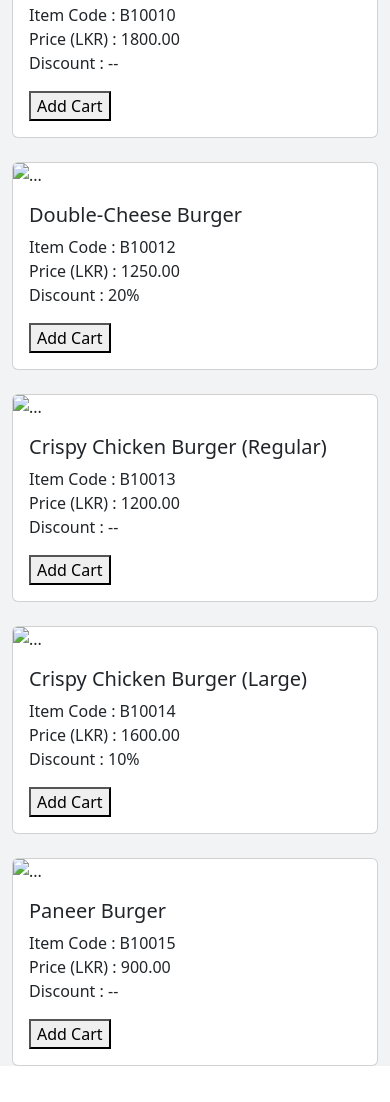
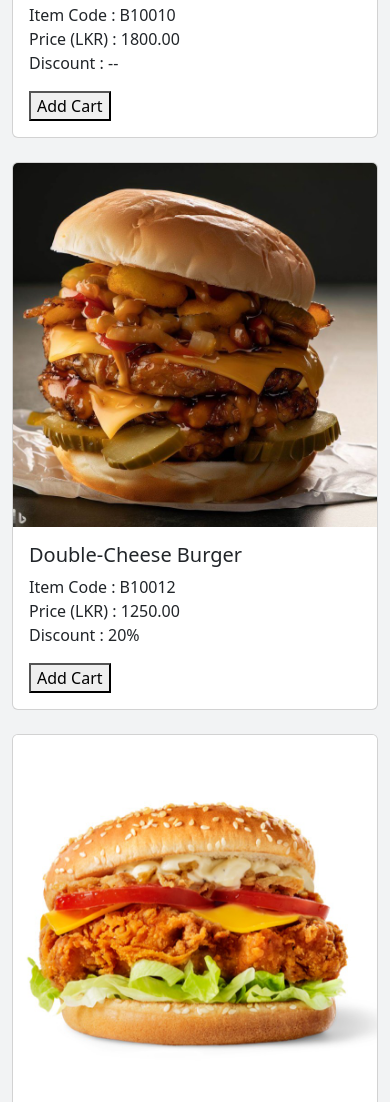
Before and after one commit to HimathRanaweera/Mos-Burger-Pos-System, a plain HTML site: page burger.html in a window 390 px wide. Shown: the part 5468-6570 px from the top of the page. Drawn offline with nearby package versions, Linux system fonts and the light colour scheme.

Commit message:
add  burger images

```diff
--- a/burger.html
+++ b/burger.html
@@ -232,7 +232,7 @@
             </div>
             <div class="col">
                 <div class="card">
-                    <img src="..." class="card-img-top" alt="...">
+                    <img src="img/Burger 12.jpg" class="card-img-top" alt="...">
                     <div class="card-body">
                         <h5 class="card-title">Double-Cheese Burger </h5>
                         <p class="card-text">Item Code : B10012<br>Price (LKR) : 1250.00 <br>Discount : 20% </p>
@@ -242,7 +242,7 @@
             </div>
             <div class="col">
                 <div class="card">
-                    <img src="..." class="card-img-top" alt="...">
+                    <img src="img/Burger 13.jpg" class="card-img-top" alt="...">
                     <div class="card-body">
                         <h5 class="card-title">Crispy Chicken Burger (Regular)</h5>
                         <p class="card-text">Item Code : B10013<br>Price (LKR) : 1200.00 <br>Discount : -- </p>
@@ -252,7 +252,7 @@
             </div>
             <div class="col">
                 <div class="card">
-                    <img src="..." class="card-img-top" alt="...">
+                    <img src="img/Burger 14.jpg" class="card-img-top" alt="...">
                     <div class="card-body">
                         <h5 class="card-title">Crispy Chicken Burger (Large) </h5>
                         <p class="card-text">Item Code : B10014<br>Price (LKR) : 1600.00 <br>Discount : 10% </p>
@@ -262,7 +262,7 @@
             </div>
             <div class="col">
                 <div class="card">
-                    <img src="..." class="card-img-top" alt="...">
+                    <img src="img/Burger 15.jpg" class="card-img-top" alt="...">
                     <div class="card-body">
                         <h5 class="card-title">Paneer Burger </h5>
                         <p class="card-text">Item Code : B10015<br>Price (LKR) : 900.00 <br>Discount : -- </p>
```
Also changed, not shown: img/Burger 12.jpg (added), img/Burger 13.jpg (added), img/Burger 14.jpg (added), img/Burger 15.jpg (added).
